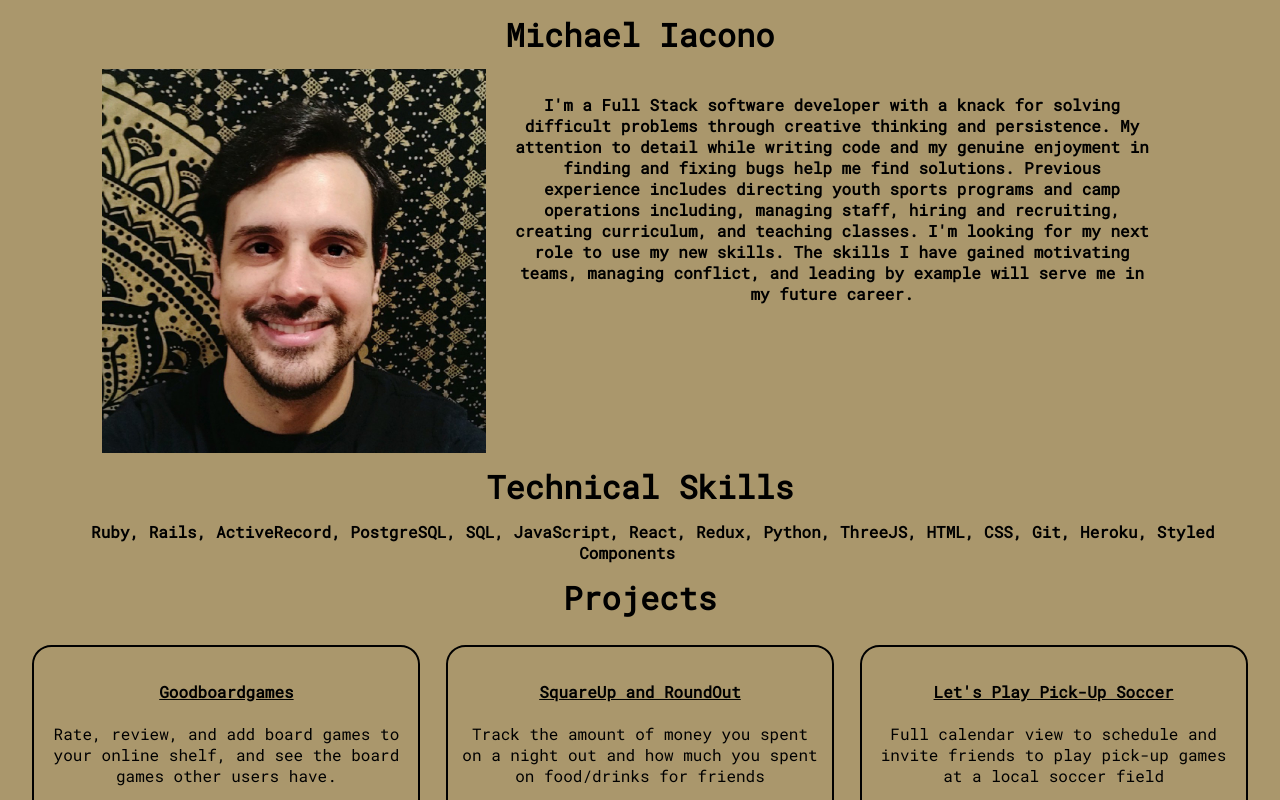
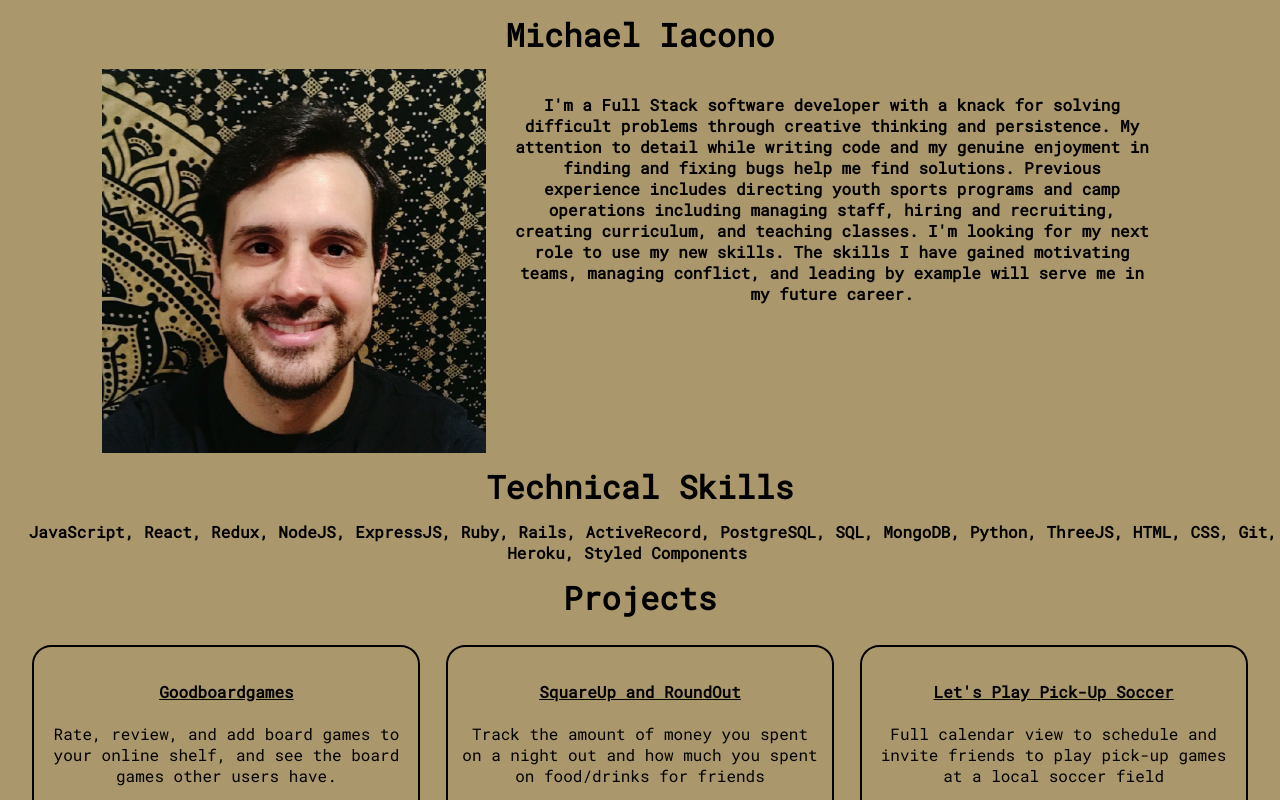
Before and after one commit to iaconom821/michael-iacono-portfolio, a React (Create React App) app: page / in a window 1280 px wide. Shown: the top 800 px of the page. Built offline with nearby package versions, Linux system fonts and the light colour scheme; grey boxes are pictures that could not be loaded.

Commit message:
fix typo and add more technologies

```diff
--- a/src/components/Home.js
+++ b/src/components/Home.js
@@ -110,7 +110,7 @@ function Home() {
           problems through creative thinking and persistence. My attention to detail while writing code and my
           genuine enjoyment in finding and fixing bugs help me find solutions. Previous experience
           includes directing youth sports programs and camp operations
-          including, managing staff, hiring and recruiting, creating curriculum,
+          including managing staff, hiring and recruiting, creating curriculum,
           and teaching classes. I'm looking for my next role to use my new
           skills. The skills I have gained motivating teams, managing conflict,
           and leading by example will serve me in my future career.
@@ -118,8 +118,7 @@ function Home() {
       </StyledDiv>
       <StyledTitles as="h3">Technical Skills</StyledTitles>
       <StyledP>
-        Ruby, Rails, ActiveRecord, PostgreSQL, SQL, JavaScript, React, Redux,
-        Python, ThreeJS, HTML, CSS, Git, Heroku, Styled Components
+        JavaScript, React, Redux, NodeJS, ExpressJS, Ruby, Rails, ActiveRecord, PostgreSQL, SQL, MongoDB, Python, ThreeJS, HTML, CSS, Git, Heroku, Styled Components
       </StyledP>
       <StyledTitles as="h3">Projects</StyledTitles>
       <StyledDiv>{portfolioCards}</StyledDiv>
```
